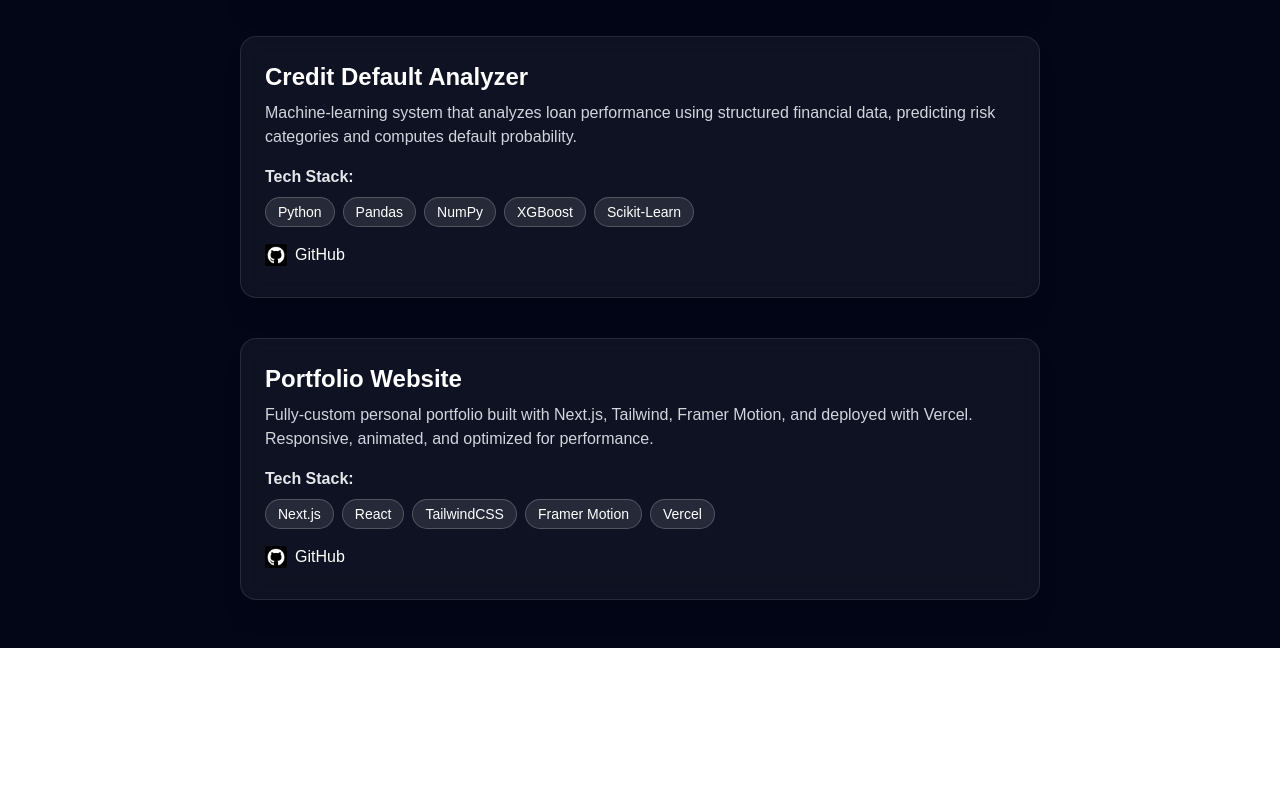
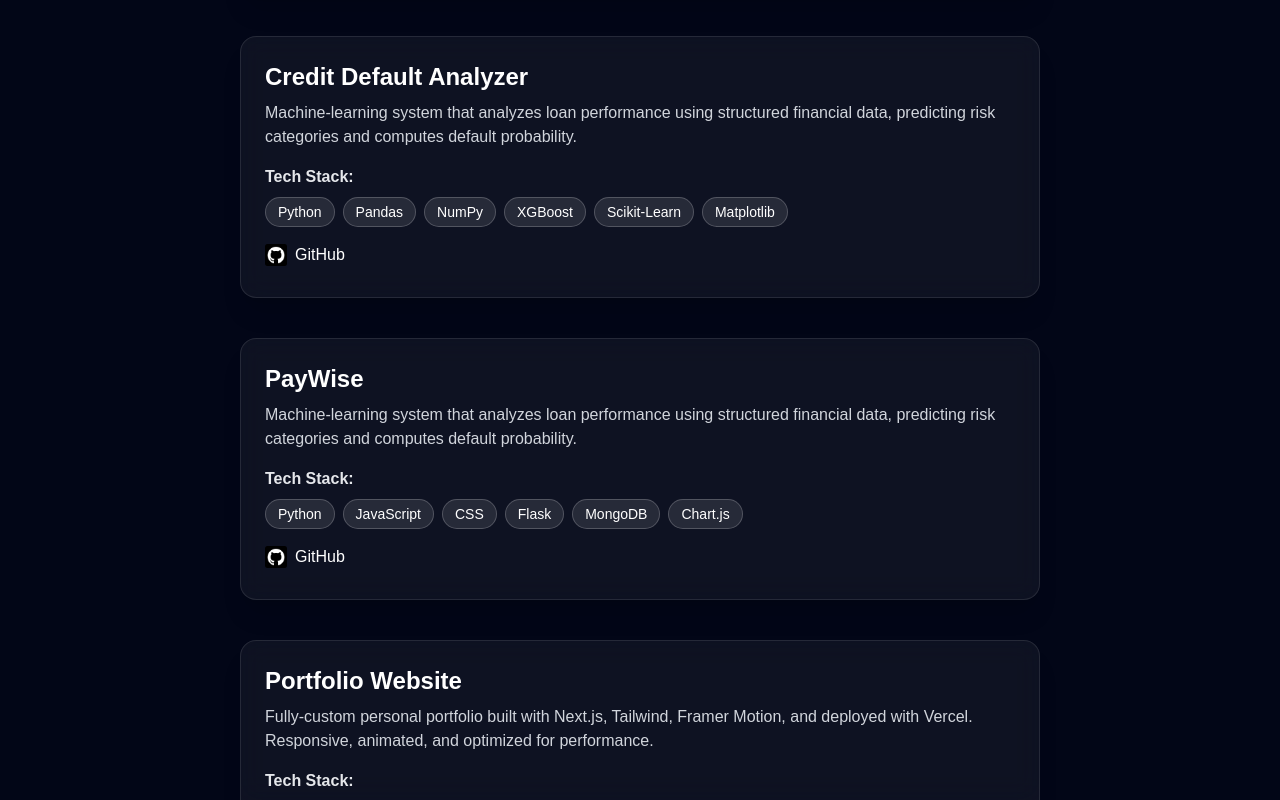
Before and after one commit to avaansh07-ux/portfolio-website, a Next.js app: page /projects in a window 1280 px wide. Shown: the part 431-1231 px from the top of the page. Before the commit the page ends 1079 px from the top, so only its background shows below. Built offline with nearby package versions, Linux system fonts and the light colour scheme.

Commit message:
Update portfolio website

```diff
--- a/src/app/about/page.js
+++ b/src/app/about/page.js
@@ -1,20 +1,41 @@
+"use client";
+
+import Script from "next/script";
+
 export default function About() {
   return (
     <main className="max-w-3xl mx-auto px-6 py-20 text-white/90 space-y-8">
-
       <h1 className="text-4xl font-bold mb-6">About Me</h1>
 
       <p className="text-lg leading-relaxed">
-        I'm Avaansh Nanda, a Computing and Financial Management student at the Univeristy of Waterloo.
-        Welcome to my page! Feel free to look around and find some of the ideas I have and turn them
-        into real projects, learning fast along the way.
+        I'm Avaansh Nanda, a Computing and Financial Management student at the
+        University of Waterloo. Welcome to my page! Feel free to look around and
+        find some of the ideas I have and turn them into real projects, learning
+        fast along the way.
       </p>
 
       <p className="text-lg leading-relaxed">
-        Outside of school, I’m big on staying active. I love working out, and I grew up playing
-        hockey, basketball, and soccer. I also enjoy traveling and exploring new places whenever I
-        get the chance.
+        Outside of school, I’m big on staying active. I love working out, and I
+        grew up playing hockey, basketball, and soccer. I also enjoy traveling
+        and exploring new places whenever I get the chance.
       </p>
+
+      {/* Divider */}
+      <hr className="border-white/10 mt-16" />
+
+      {/* Webring text */}
+      <p className="text-sm text-white/80 text-center mt-6 mb-6">
+        Part of the University of Waterloo student webring
+      </p>
+
+      {/* Centered Webring */}
+      <div className="flex justify-center items-center w-full">
+        <Script
+          src="https://uwaterloo.network/embed.js"
+          data-webring
+          data-user="Avaansh"
+        />
+      </div>
     </main>
   );
 }
--- a/src/app/projects/page.js
+++ b/src/app/projects/page.js
@@ -51,7 +51,7 @@
         <p className="font-semibold text-gray-200 mb-2">Tech Stack:</p>
 
         <div className="flex flex-wrap gap-2 mb-4">
-          {["Python", "Pandas", "NumPy", "XGBoost", "Scikit-Learn"].map((tech) => (
+          {["Python", "Pandas", "NumPy", "XGBoost", "Scikit-Learn", "Matplotlib"].map((tech) => (
             <span
               key={tech}
               className="px-3 py-1 bg-white/10 border border-white/20 rounded-full text-sm"
@@ -62,7 +62,39 @@
         </div>
 
         <a
-          href="https://github.com/neilhaoyuan/credit_risk_loaner"
+          href="https://github.com/avaansh07-ux/credit_risk_loaner"
+          target="_blank"
+          className="inline-flex items-center gap-2 hover:opacity-80"
+        >
+          <Image src="/projects/github.png" width={22} height={22} alt="GitHub" />
+          GitHub
+        </a>
+      </div>
+
+      {/* ------------------- PROJECT: PayWise ------------------- */}
+      <div className="bg-white/5 backdrop-blur-md border border-white/10 rounded-2xl p-6 shadow-xl">
+        <h2 className="text-2xl font-bold mb-2">PayWise</h2>
+
+        <p className="text-gray-300 mb-4">
+          Machine-learning system that analyzes loan performance using structured
+          financial data, predicting risk categories and computes default probability.
+        </p>
+
+        <p className="font-semibold text-gray-200 mb-2">Tech Stack:</p>
+
+        <div className="flex flex-wrap gap-2 mb-4">
+          {["Python", "JavaScript", "CSS", "Flask", "MongoDB", "Chart.js"].map((tech) => (
+            <span
+              key={tech}
+              className="px-3 py-1 bg-white/10 border border-white/20 rounded-full text-sm"
+            >
+              {tech}
+            </span>
+          ))}
+        </div>
+
+        <a
+          href="https://github.com/avaansh07-ux/credit_risk_loaner"
           target="_blank"
           className="inline-flex items-center gap-2 hover:opacity-80"
         >
@@ -102,7 +134,6 @@
           GitHub
         </a>
       </div>
-
     </main>
   );
 }
```
Also changed, not shown: src/app/globals.css (line endings or trailing spaces).
